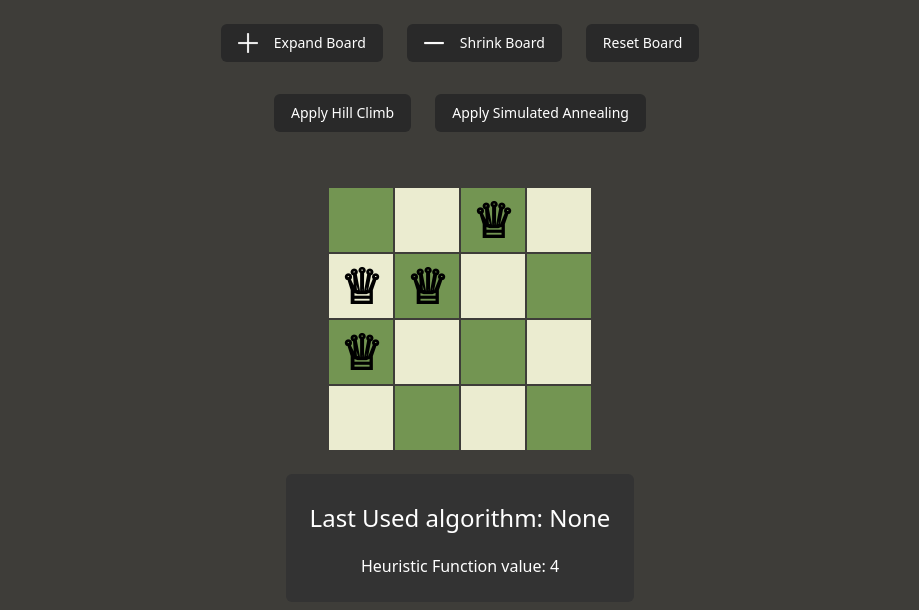
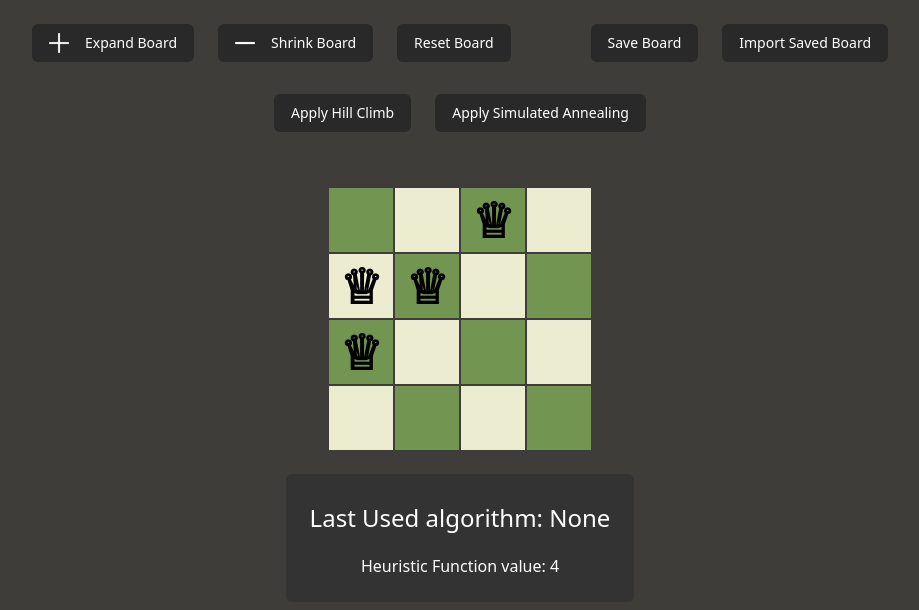
Before and after one commit to AlperCeyhun/N-queen-game, a Next.js app: page / in a window 1280 px wide. Shown: the top 610 px of the page, without its empty margins (180-1099 px from the left). Built offline with nearby package versions, Linux system fonts and the light colour scheme.

Commit message:
added board saving functionality

```diff
--- a/src/app/page.tsx
+++ b/src/app/page.tsx
@@ -5,7 +5,6 @@ import { useEffect, useState } from "react";
 import BoardButtonContainer from "@/components/ui/ButtonContainer";
 import AlgorithmInfoContainer from "@/components/ui/AlgorithmInfoContainer";
 import AlgorithmButtonContainer from "@/components/ui/AlgorithmButtonContainer";
-
 
 export default function Home() {
 
@@ -23,7 +22,7 @@ export default function Home() {
 
   return (
     <div className="flex relative items-center justify-center flex-col">
-      <BoardButtonContainer boardSize={boardSize} setBoardSize={setBoardSize} setLastUsedAlgorithm={setLastUsedAlgorithm} handleReset={resetboard}/>
+      <BoardButtonContainer boardSize={boardSize} setBoardSize={setBoardSize} setLastUsedAlgorithm={setLastUsedAlgorithm} handleReset={resetboard} board={board} setBoard={setBoard}/>
       <AlgorithmButtonContainer board={board} setBoard={setBoard} setLastUsedAlgorithm={setLastUsedAlgorithm}/>
       <DisplayBoard board={board}/>
       <AlgorithmInfoContainer board={board} algorithmName={lastUsedAlgorithm}/>
--- a/src/components/ui/ButtonContainer.tsx
+++ b/src/components/ui/ButtonContainer.tsx
@@ -2,32 +2,61 @@ import BoardButton from "@/components/ui/BoardButton";
 import Image from "next/image";
 import minus from "@/assets/icons/minus.png";
 import plus from "@/assets/icons/plus.png";
+import { useState } from "react";
+import MessageBox from "./MessageBox"; // Import MessageBox
 
 interface ButtonContainerProps {
+  board: boolean[][];
+  setBoard: (board: boolean[][]) => void;
   boardSize: number;
   setBoardSize: (size: number) => void;
   setLastUsedAlgorithm: (name: string) => void;
   handleReset: () => void;
 }
 
-export default function ButtonContainer({ boardSize, setBoardSize, setLastUsedAlgorithm, handleReset}: ButtonContainerProps) {
-  const expandBoard = () =>{
+export default function ButtonContainer({ boardSize, setBoardSize, setLastUsedAlgorithm, handleReset, board, setBoard }: ButtonContainerProps) {
+  const [savedBoard, setSavedBoard] = useState<boolean[][]>([]);
+  const [showMessage, setShowMessage] = useState<string | null>(null);
+
+  const expandBoard = () => {
     setBoardSize(boardSize + 1);
     setLastUsedAlgorithm("none");
-  }
-  const shrinkBoard = () =>{
-    setBoardSize(boardSize - 1);
-    setLastUsedAlgorithm("none");
-  }
+  };
+
+  const shrinkBoard = () => {
+    if (boardSize > 1) {
+      setBoardSize(boardSize - 1);
+      setLastUsedAlgorithm("none");
+    }
+  };
+
+  const saveBoard = () => {
+    setSavedBoard(board);
+    setShowMessage("Board saved successfully!");
+  };
+
+  const importSavedBoard = () => {
+    if (savedBoard.length === 0) {
+      setShowMessage("No saved board found.");
+    } else {
+      setBoard(savedBoard);
+      setShowMessage("Board imported successfully!");
+    }
+  };
+
   return (
     <div className="flex flex-row items-center justify-center gap-6">
       <BoardButton handleClick={expandBoard} name="Expand Board">
-        <Image src={plus} width={20} height={20} alt="plus" className="mr-4"/>
+        <Image src={plus} width={20} height={20} alt="plus" className="mr-4" />
       </BoardButton>
       <BoardButton handleClick={shrinkBoard} name="Shrink Board">
-        <Image src={minus} width={20} height={20} alt="minus" className="mr-4"/>
+        <Image src={minus} width={20} height={20} alt="minus" className="mr-4" />
       </BoardButton>
-      <BoardButton name="Reset Board" handleClick={handleReset}/>
+      <BoardButton name="Reset Board" handleClick={handleReset} />
+      <p className="px-4"></p>
+      <BoardButton name="Save Board" handleClick={saveBoard} />
+      <BoardButton name="Import Saved Board" handleClick={importSavedBoard} />
+      {showMessage && (<MessageBox message={showMessage} onClose={() => setShowMessage(null)}/>)}
     </div>
   );
 }
--- /dev/null
+++ b/src/components/ui/MessageBox.tsx
@@ -0,0 +1,38 @@
+import React, { useState, useEffect } from 'react';
+
+interface MessageProps {
+  message: string;
+  onClose: () => void;
+}
+
+const MessageBox: React.FC<MessageProps> = ({ message, onClose }) => {
+  const [show, setShow] = useState(true);
+
+  useEffect(() => {
+    const handleOutsideClick = (event: MouseEvent) => {
+      const messageBoxRef = document.getElementById('messageBox');
+      if (messageBoxRef && !messageBoxRef.contains(event.target as Node)) {
+        onClose();
+        setShow(false);
+      }
+    };
+
+    if (show) {
+      document.addEventListener('mousedown', handleOutsideClick);
+    }
+
+    return () => {
+      document.removeEventListener('mousedown', handleOutsideClick);
+    };
+  }, [show, onClose]);
+
+  return (
+    show && (
+      <div id="messageBox" className="fixed bottom-4 right-4 bg-blue-500 text-white p-4 rounded-lg shadow-md" >
+        {message}
+      </div>
+    )
+  );
+};
+
+export default MessageBox;
```
